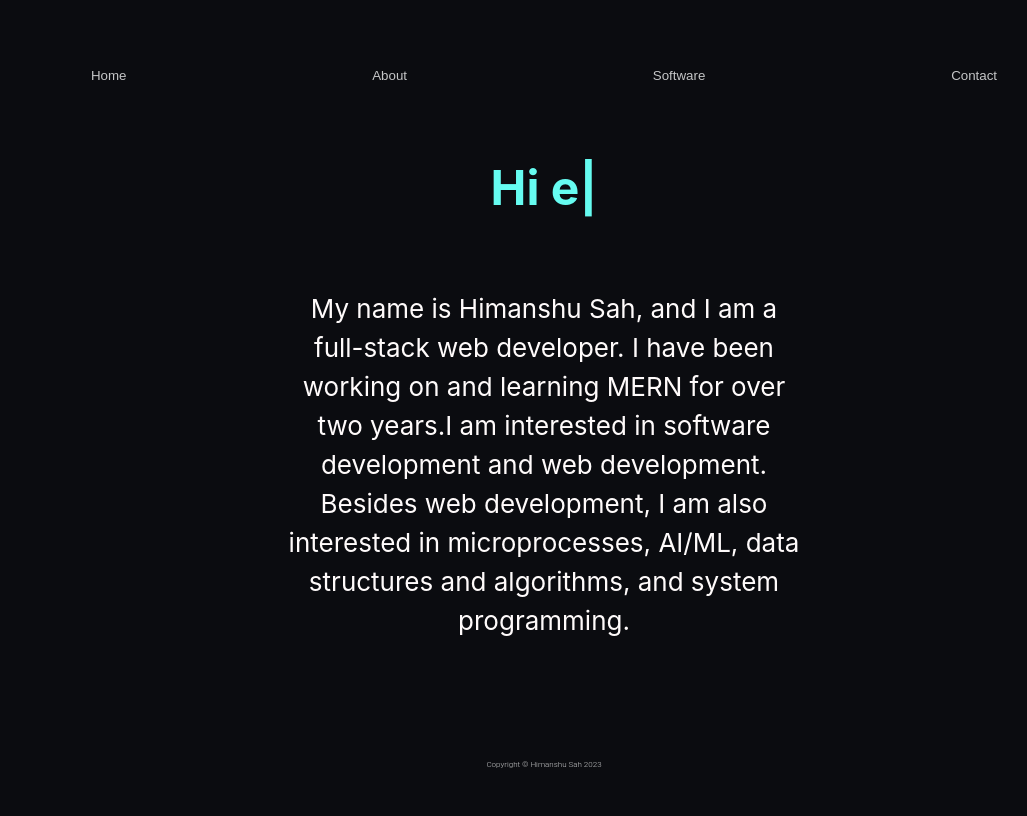
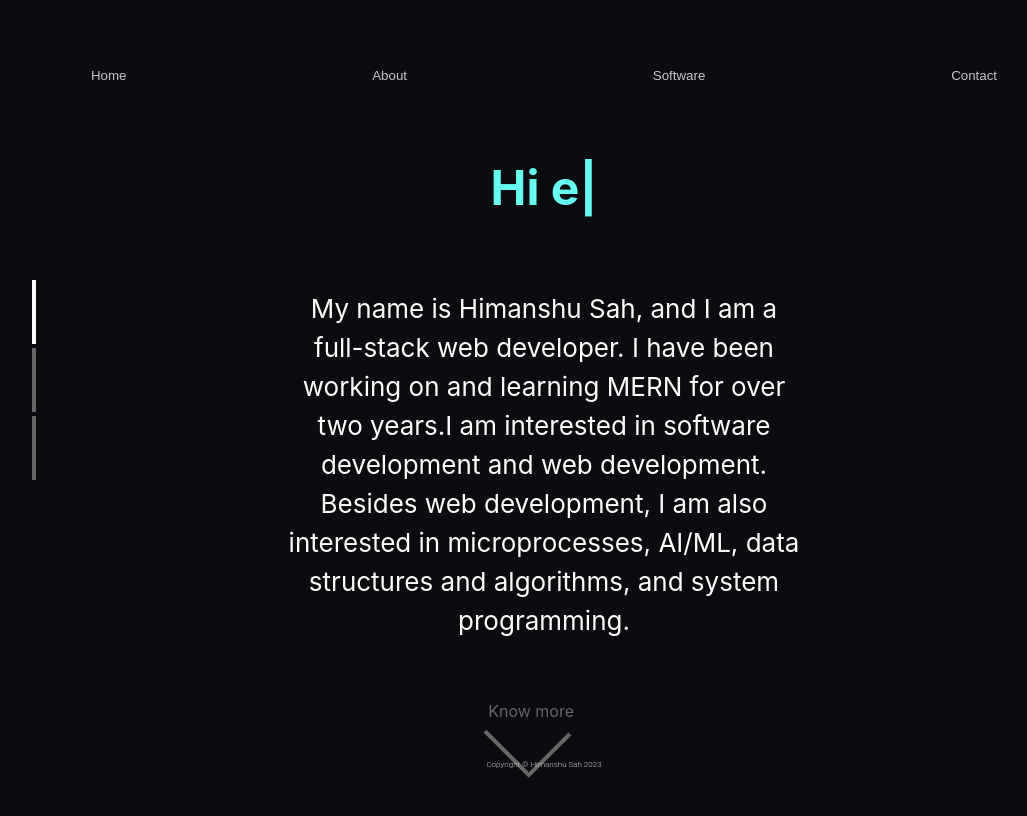
Before and after one commit to Sahhimanshu7/PWR, a React (Create React App) app in the folder my-website/: page /About in a window 1280 px wide. Shown: the top 816 px of the page, without its empty margins (96-1123 px from the left). Built offline with nearby package versions, Linux system fonts and the light colour scheme.

Commit message:
Signing off with About half done

```diff
--- a/my-website/src/Pages/About-components/FirstBlock.js
+++ b/my-website/src/Pages/About-components/FirstBlock.js
@@ -1,10 +1,20 @@
-import React, { useState, useEffect } from "react";
 import Typewriter from 'typewriter-effect';
+import SecondBlock from './SecondBlock';
+import ThirdBlock from './ThirdBlock';
+import { useState } from 'react';
+
 function FirstBlock(){
-
-
+    const [firstDisplay, setFirstDisplay] = useState('inhert');
+    const [secondDisplay, setSecondDisplay] = useState('none');
+    const [thirdDisplay, setThirdDisplay] = useState('none');
     return(
-        <div className="first-block">
+        <>
+        <div className="first-block" style={{display:firstDisplay}}>
+            <div className="progress-bar">
+                <div className="first-page"></div>
+                <div className="second-page"></div>
+                <div className="third-page"></div>
+            </div>
             <div className="first-block-heading">
                 <h1>
                 <Typewriter
@@ -31,8 +41,27 @@ function FirstBlock(){
                 structures and algorithms, and system programming.
                 </p>
             </div>
+            <div className="know-more">
+                <p>Know more</p>
+                <button className="know-more-button" onClick={()=> {
+                    setFirstDisplay('none');
+                    setSecondDisplay('block')
+                }}>
+                <div class="arrow">
+                    <div class="arrow-top"></div>
+                    <div class="arrow-bottom"></div>
+                </div>
+                </button>
+            </div>
 
         </div>
+        <div className='second-block' style={{display:secondDisplay}}>
+            <SecondBlock />
+        </div>
+        <div className='third-block' style={{display:thirdDisplay}}>
+            <ThirdBlock />
+        </div>
+        </>
     )
 }
 
--- /dev/null
+++ b/my-website/src/Pages/About-components/SecondBlock.js
@@ -0,0 +1,7 @@
+function SecondBlock(){
+    return(
+        <p>second</p>
+    )
+}
+
+export default SecondBlock;
--- /dev/null
+++ b/my-website/src/Pages/About-components/ThirdBlock.js
@@ -0,0 +1,7 @@
+function ThirdBlock(){
+    return(
+        <p>Third</p>
+    )
+}
+
+export default ThirdBlock;
--- a/my-website/src/Pages/About.js
+++ b/my-website/src/Pages/About.js
@@ -1,5 +1,6 @@
 import Footer from "../Components/Footer";
 import FirstBlock from "./About-components/FirstBlock";
+
 
 function About(){
     return(
--- a/my-website/src/index.css
+++ b/my-website/src/index.css
@@ -169,6 +169,27 @@ code {
   justify-content: center;
   flex-direction: column;
 
+  animation-name: firstBlock;
+  animation-duration: 1s;
+
+}
+@keyframes firstBlock {
+  0%{
+    opacity: 0.0;
+    padding-top: 40px;
+  }
+  25%{
+    opacity: 0.2;
+    padding-top: 25px;
+  }
+  50%{
+    opacity: 0.5;
+    padding-top: 10px ;
+  }
+  100%{
+    opacity: 1.0;
+    padding-top:0px ;
+  }
 }
 .first-block-heading{
   align-items: center;
@@ -190,3 +211,102 @@ code {
 
   margin: 12% 0%;
 }
+
+.know-more{
+  align-self: center;
+}
+
+.know-more-button{
+  background-color: #0B0C10;
+  border: none;
+  outline: none;
+}
+.know-more p{
+  color: #666;
+  transform: translateX(-15%);
+}
+
+/* // arrow code */
+
+.arrow {
+  cursor: pointer;
+  height: 100px;
+  /* left: 50%;
+  position: absolute;
+  top: 50%; */
+  transform: translateX(-50%) translateY(0%);
+  transition: transform 0.1s;
+  width: 60px;
+}
+.arrow-top, .arrow-bottom {
+  background-color: #666;
+  height: 4px;
+  left: -5px;
+  position: absolute;
+  top: 50%;
+  width: 100%;
+}
+.arrow-top:after, .arrow-bottom:after {
+  background-color: #fff;
+  content: '';
+  height: 100%;
+  position: absolute;
+  top: 0;
+  transition: all 0.15s;
+}
+.arrow-top {
+  transform: rotate(135deg);
+  transform-origin: bottom right;
+}
+.arrow-top:after {
+  left: 100%;
+  right: 0;
+  transition-delay: 0s;
+}
+.arrow-bottom {
+  transform: rotate(45deg);
+  transform-origin: bottom right;
+}
+.arrow-bottom:after {
+  left: 0;
+  right: 100%;
+  transition-delay: 0.15s;
+}
+.arrow:hover .arrow-top:after {
+  left: 0;
+  transition-delay: 0.15s;
+}
+.arrow:hover .arrow-bottom:after {
+  right: 0;
+  transition-delay: 0s;
+}
+.arrow:active {
+  transform: translateX(-50%) translateY(-50%) scale(0.9);
+}
+
+.progress-bar{
+  position: absolute;
+  top: 35%;
+  left: 10%;
+
+  height: 40vh;
+  width: 4px;
+
+  transition: transform 0.1s;
+
+}
+.first-page{
+  background-color: #fff;
+  height: 8vh;
+  margin-bottom: 4px;
+}
+.second-page{
+  background-color: #666;
+  height: 8vh;
+  margin-bottom: 4px;
+}
+
+.third-page{
+  background-color: #666;
+  height: 8vh;
+}
```
